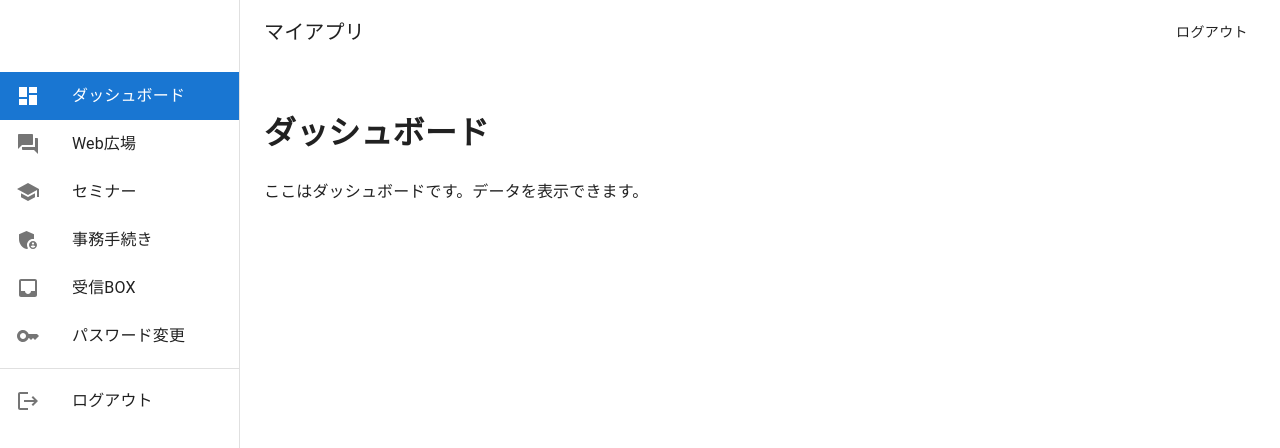
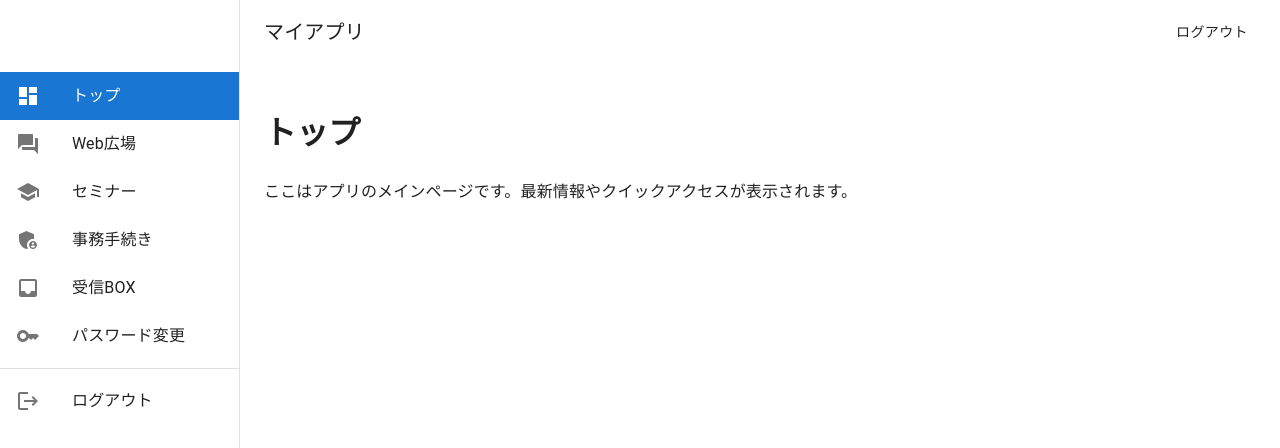
Before and after one commit to wu-jianchong/next-mui-dashboard-template, a Next.js app: page /dashboard in a window 1280 px wide. Shown: the top 448 px of the page. Built offline with nearby package versions, Linux system fonts and the light colour scheme.

Commit message:
feat: rename dashboard to トップ in UI

```diff
--- a/src/app/(features)/dashboard/page.tsx
+++ b/src/app/(features)/dashboard/page.tsx
@@ -1,8 +1,10 @@
 export default function DashboardPage() {
   return (
     <>
-      <h1>ダッシュボード</h1>
-      <p>ここはダッシュボードです。データを表示できます。</p>
+      <h1>トップ</h1>
+      <p>
+        ここはアプリのメインページです。最新情報やクイックアクセスが表示されます。
+      </p>
     </>
   );
 }
--- a/src/app/(features)/page.tsx
+++ b/src/app/(features)/page.tsx
@@ -25,7 +25,7 @@ export default function Home() {
         variant="contained"
         size="large"
       >
-        ダッシュボードへ
+        トップへ
       </Button>
     </Container>
   );
--- a/src/components/layout/Sidebar.tsx
+++ b/src/components/layout/Sidebar.tsx
@@ -23,7 +23,7 @@ import {
 } from "@mui/icons-material";
 
 const menuItems = [
-  { text: "ダッシュボード", icon: <Dashboard />, href: "/dashboard" },
+  { text: "トップ", icon: <Dashboard />, href: "/dashboard" },
   { text: "Web広場", icon: <Forum />, href: "/community" },
   { text: "セミナー", icon: <School />, href: "/seminars" },
   { text: "事務手続き", icon: <AdminPanelSettings />, href: "/admin" },
```
Also changed, not shown: 1 other file (tests, documents, lock files or other folders).
